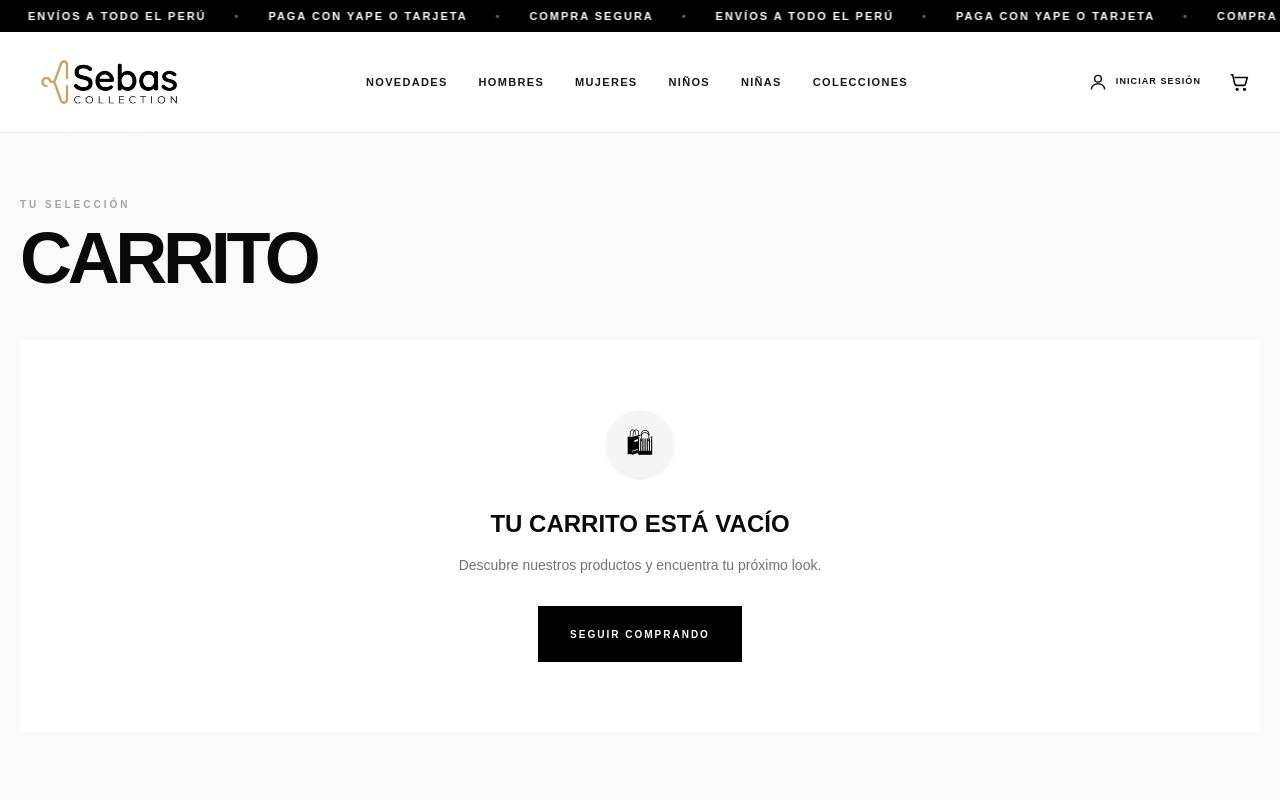
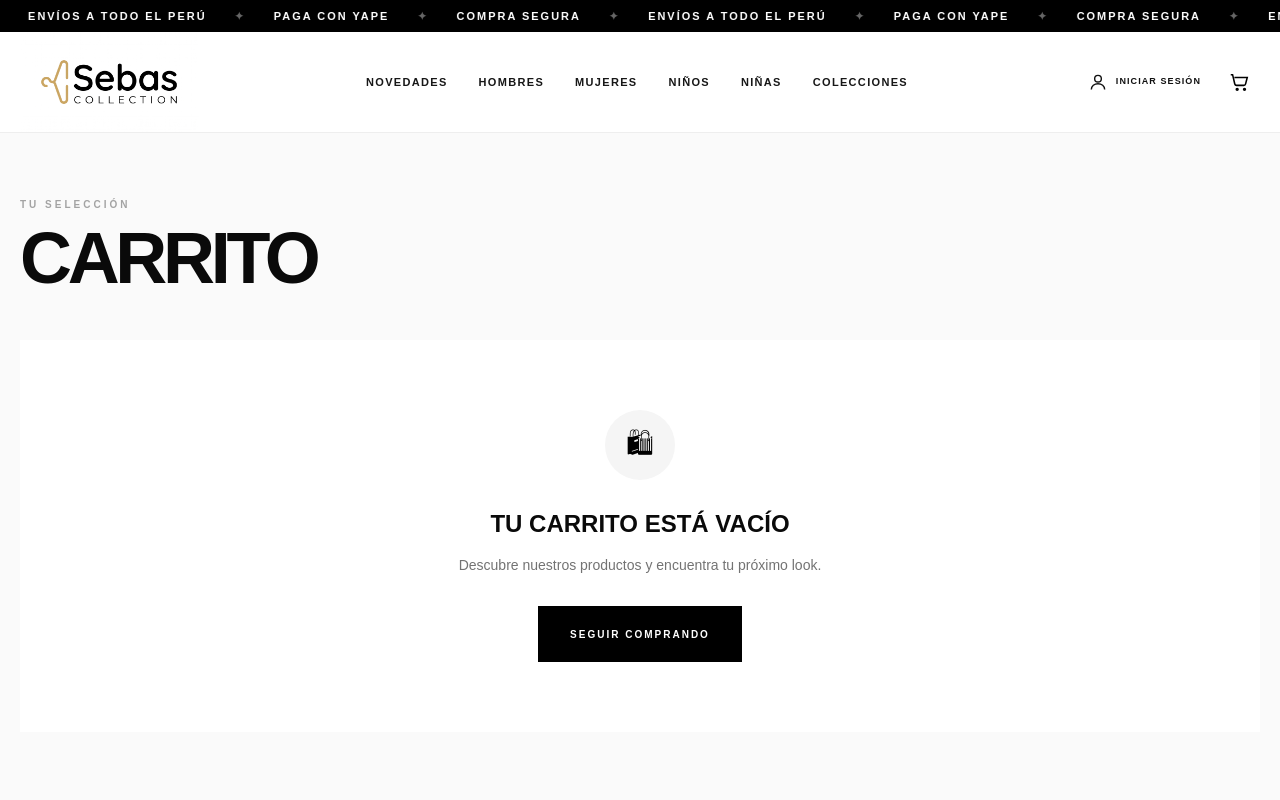
Before and after one commit to Alexan-22/tienda-sebas-frontend, an Angular app: page /carrito in a window 1280 px wide. Shown: the top 800 px of the page. Built offline with nearby package versions, Linux system fonts and the light colour scheme.

Commit message:
Update promo-bar.html

```diff
--- a/src/app/shared/components/promo-bar/promo-bar.html
+++ b/src/app/shared/components/promo-bar/promo-bar.html
@@ -1,41 +1,39 @@
 <div class="promo-bar">
   <div class="promo-track">
-
     <div class="promo-group">
       <span>Envíos a todo el Perú</span>
-      <span class="promo-dot">•</span>
-      <span>Paga con Yape o tarjeta</span>
-      <span class="promo-dot">•</span>
+      <span class="promo-dot" aria-hidden="true">✦</span>
+      <span>Paga con Yape</span>
+      <span class="promo-dot" aria-hidden="true">✦</span>
       <span>Compra segura</span>
-      <span class="promo-dot">•</span>
+      <span class="promo-dot" aria-hidden="true">✦</span>
     </div>
 
     <div class="promo-group" aria-hidden="true">
       <span>Envíos a todo el Perú</span>
-      <span class="promo-dot">•</span>
-      <span>Paga con Yape o tarjeta</span>
-      <span class="promo-dot">•</span>
+      <span class="promo-dot">✦</span>
+      <span>Paga con Yape</span>
+      <span class="promo-dot">✦</span>
       <span>Compra segura</span>
-      <span class="promo-dot">•</span>
+      <span class="promo-dot">✦</span>
     </div>
 
     <div class="promo-group" aria-hidden="true">
       <span>Envíos a todo el Perú</span>
-      <span class="promo-dot">•</span>
-      <span>Paga con Yape o tarjeta</span>
-      <span class="promo-dot">•</span>
+      <span class="promo-dot">✦</span>
+      <span>Paga con Yape</span>
+      <span class="promo-dot">✦</span>
       <span>Compra segura</span>
-      <span class="promo-dot">•</span>
+      <span class="promo-dot">✦</span>
     </div>
 
     <div class="promo-group" aria-hidden="true">
       <span>Envíos a todo el Perú</span>
-      <span class="promo-dot">•</span>
-      <span>Paga con Yape o tarjeta</span>
-      <span class="promo-dot">•</span>
+      <span class="promo-dot">✦</span>
+      <span>Paga con Yape</span>
+      <span class="promo-dot">✦</span>
       <span>Compra segura</span>
-      <span class="promo-dot">•</span>
+      <span class="promo-dot">✦</span>
     </div>
-
   </div>
 </div>
```
